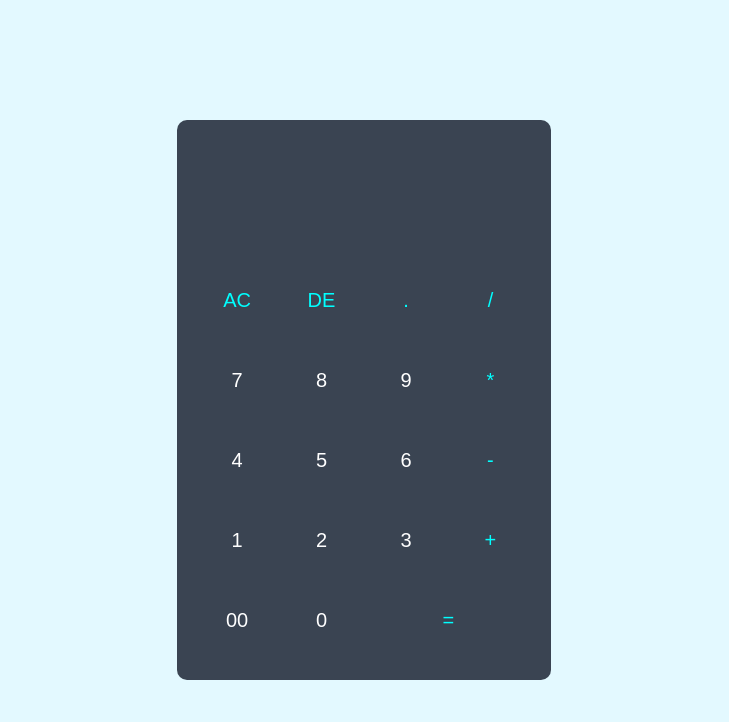
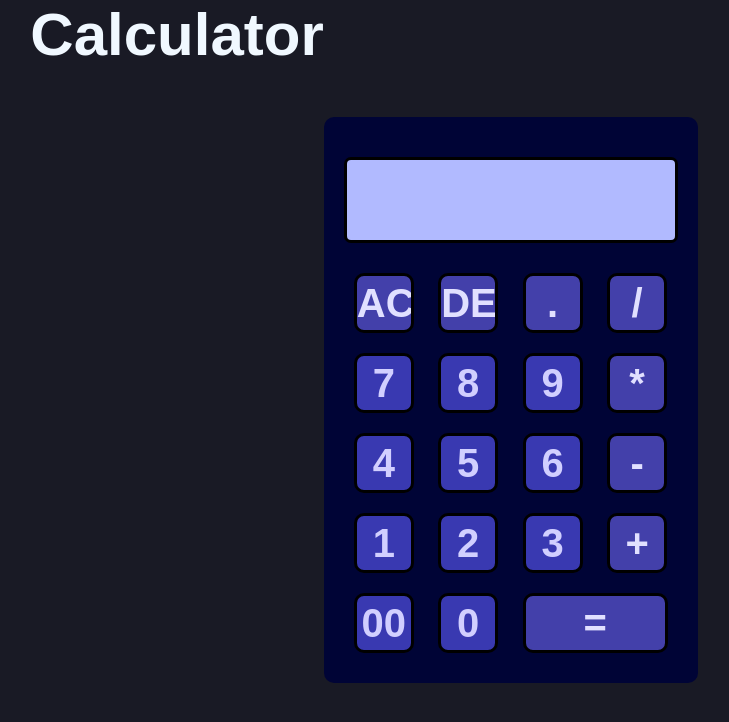
Before and after one commit to NegreanuMaiorAnaLucia/calculatorWebsite, a plain HTML site: page index.html in a window 1280 px wide. Shown: the whole page, without its empty margins (276-1005 px from the left). Drawn offline with Linux system fonts and the light colour scheme; a web font is replaced by a local one.

Commit message:
finished styling

```diff
--- a/index.html
+++ b/index.html
@@ -8,6 +8,7 @@
 </head>
 <body>
     <div class="container">
+        <h1 class="title">Calculator</h1>
         <div class="calculator">
             <form>
                 <div class="display">
@@ -20,26 +21,26 @@
                     <input type="button" value="/" onclick="display.value +='/'" class="operator">
                 </div>
                 <div>
-                    <input type="button" value="7" onclick="display.value +='7'">
-                    <input type="button" value="8" onclick="display.value +='8'">
-                    <input type="button" value="9" onclick="display.value +='9'">
+                    <input type="button" value="7" onclick="display.value +='7'" class="number">
+                    <input type="button" value="8" onclick="display.value +='8'" class="number">
+                    <input type="button" value="9" onclick="display.value +='9'" class="number">
                     <input type="button" value="*" onclick="display.value +='*'" class="operator">
                 </div>
                 <div>
-                    <input type="button" value="4" onclick="display.value +='4'">
-                    <input type="button" value="5" onclick="display.value +='5'">
-                    <input type="button" value="6" onclick="display.value +='6'">
+                    <input type="button" value="4" onclick="display.value +='4'" class="number">
+                    <input type="button" value="5" onclick="display.value +='5'" class="number">
+                    <input type="button" value="6" onclick="display.value +='6'" class="number">
                     <input type="button" value="-" onclick="display.value +='-'" class="operator">
                 </div>
                 <div>
-                    <input type="button" value="1" onclick="display.value +='1'">
-                    <input type="button" value="2" onclick="display.value +='2'">
-                    <input type="button" value="3" onclick="display.value +='3'">
+                    <input type="button" value="1" onclick="display.value +='1'" class="number">
+                    <input type="button" value="2" onclick="display.value +='2'" class="number">
+                    <input type="button" value="3" onclick="display.value +='3'" class="number">
                     <input type="button" value="+" onclick="display.value +='+'" class="operator">
                 </div>
                 <div>
-                    <input type="button" value="00" onclick="display.value +='00'">
-                    <input type="button" value="0" onclick="display.value +='0'">
+                    <input type="button" value="00" onclick="display.value +='00'" class="number">
+                    <input type="button" value="0" onclick="display.value +='0'" class="number">
                     <input type="button" value="=" onclick="display.value = eval(display.value)" class="equal operator">
                 </div>
             </form>
--- a/style.css
+++ b/style.css
@@ -1,21 +1,30 @@
+@import url('https://fonts.googleapis.com/css2?family=Cute+Font&display=swap');
+
 *{
     margin: 0;
     padding: 0;
-    font-family: 'Poppins', sans-serif;
+    font-family: 'Cute Font', sans-serif;
     box-sizing: border-box;
+}
+
+.title{
+    align-self: flex-start;
+    justify-self: center;
+    font-size: 60px;
+    color:aliceblue;
 }
 
 .container{
     width: 100%;
     height: 100vh;
-    background: #e3f9ff;
+    background: #191a25;
     display: flex;
     align-items: center;
     justify-content: center;
 }
 
 .calculator {
-    background: #3a4452;
+    background: #000436;
     padding: 20px;
     border-radius: 10px;
 }
@@ -29,8 +38,8 @@
     box-shadow: -8px -8px -15px rgba(255, 255, 255, 0.1), 5px 5px 5px rgba(0, 0, 0, 0.2);
     background: transparent;
     font-size: 20px;
-    color: #fff;
-    cursor: pointer;
+    color: #0b0f7e;
+    cursor: crosshair;
     margin: 10px;
 }
 
@@ -38,6 +47,9 @@ form .display{
     display: flex;
     justify-content: flex-end;
     margin: 20px 0;
+    border: 3px solid black;
+    border-radius: 7px;
+    background-color: rgb(177, 186, 255);
 }
 
 form .display input{
@@ -52,5 +64,17 @@ form input.equal{
 }
 
 form input.operator {
-    color: cyan;
+    color:rgb(225, 224, 255);
+    border: 3px solid black;
+    background-color:rgb(67, 64, 170);
+    font-size: 40px;
+    font-weight: 700;
 }
+
+form input.number{
+    font-size: 40px;
+    font-weight: 700;
+    border: 3px solid black;
+    background-color: rgb(57, 57, 177);
+    color:rgb(209, 207, 255);
+}
```
